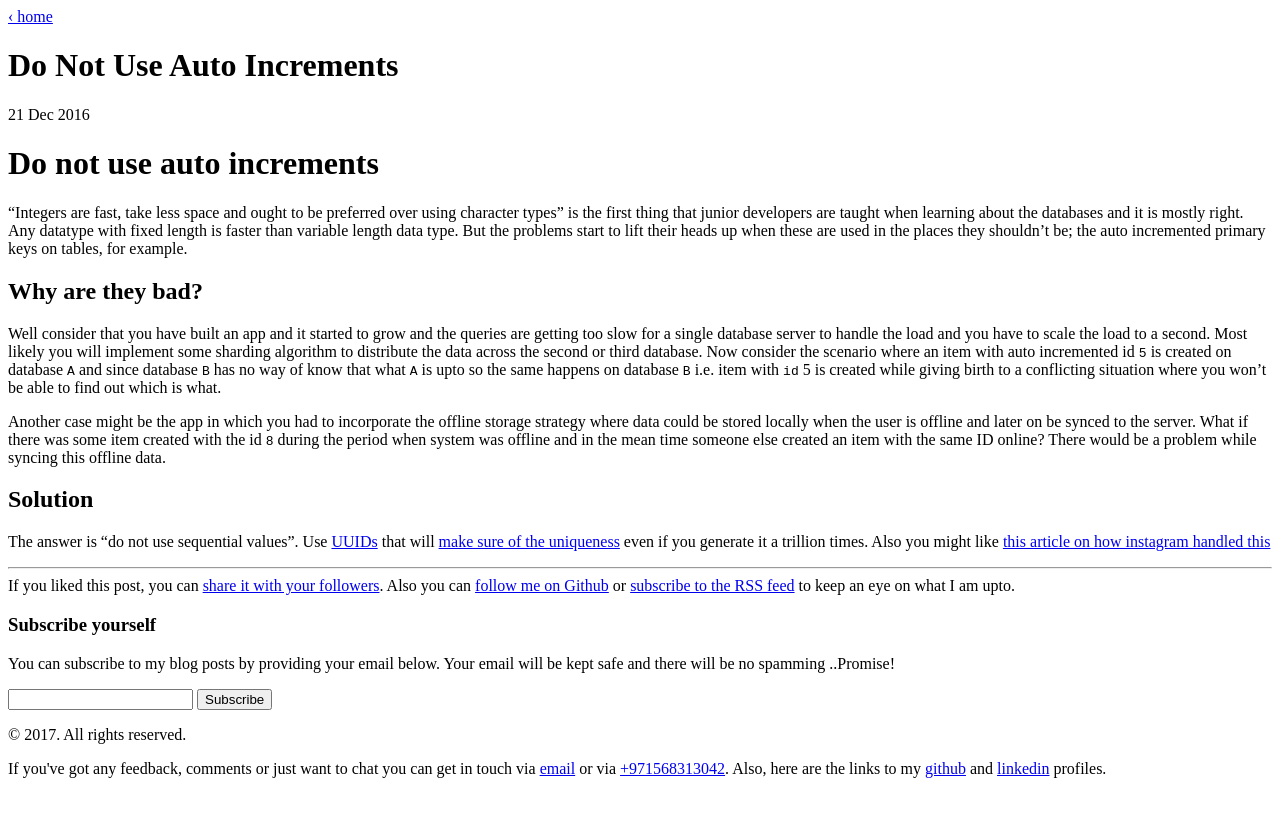
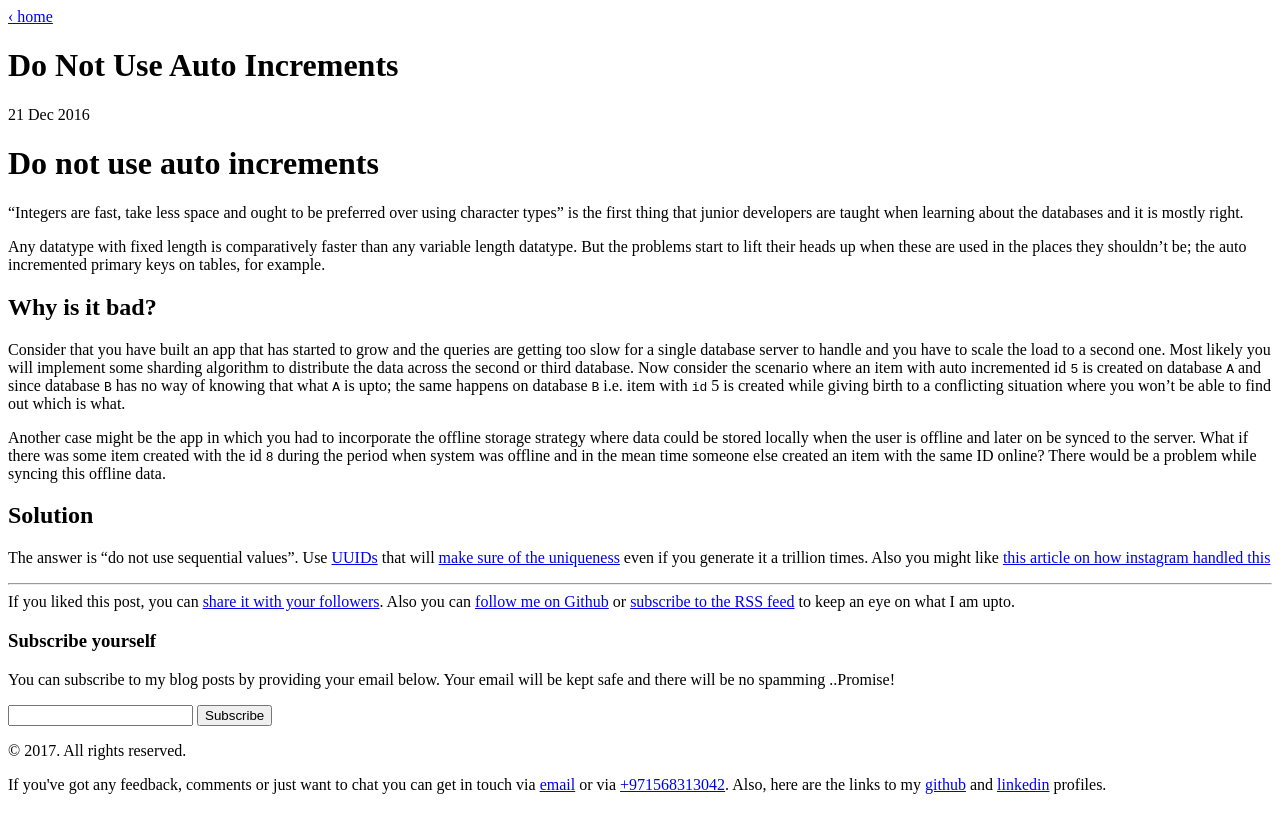
Before and after one commit to kamranahmedse/kamranahmedse.github.io, a Jekyll site: the page built from blog/_posts/2016-12-21-do-not-use-auto-increments.md, in a window 1280 px wide. Shown: the top 833 px of the page. Built offline with Jekyll 4.4.1, drawn with Linux system fonts in a browser that asks for light colours; some web fonts are replaced; our own code applies the rules of GitHub Pages for plain Markdown files.

Commit message:
Fix typos

```diff
--- a/blog/_posts/2016-12-21-do-not-use-auto-increments.md
+++ b/blog/_posts/2016-12-21-do-not-use-auto-increments.md
@@ -1,10 +1,12 @@
 # Do not use auto increments
 
-"Integers are fast, take less space and ought to be preferred over using character types" is the first thing that junior developers are taught when learning about the databases and it is mostly right. Any datatype with fixed length is faster than variable length data type. But the problems start to lift their heads up when these are used in the places they shouldn't be; the auto incremented primary keys on tables, for example.
+"Integers are fast, take less space and ought to be preferred over using character types" is the first thing that junior developers are taught when learning about the databases and it is mostly right.
 
-## Why are they bad?
+Any datatype with fixed length is comparatively faster than any variable length datatype. But the problems start to lift their heads up when these are used in the places they shouldn't be; the auto incremented primary keys on tables, for example.
 
-Well consider that you have built an app and it started to grow and the queries are getting too slow for a single database server to handle the load and you have to scale the load to a second. Most likely you will implement some sharding algorithm to distribute the data across the second or third database. Now consider the scenario where an item with auto incremented id `5` is created on database `A` and since database `B` has no way of know that what `A` is upto so the same happens on database `B` i.e. item with `id` 5 is created while giving birth to a conflicting situation where you won't be able to find out which is what.
+## Why is it bad?
+
+Consider that you have built an app that has started to grow and the queries are getting too slow for a single database server to handle and you have to scale the load to a second one. Most likely you will implement some sharding algorithm to distribute the data across the second or third database. Now consider the scenario where an item with auto incremented id `5` is created on database `A` and since database `B` has no way of knowing that what `A` is upto; the same happens on database `B` i.e. item with `id` 5 is created while giving birth to a conflicting situation where you won't be able to find out which is what.
 
 Another case might be the app in which you had to incorporate the offline storage strategy where data could be stored locally when the user is offline and later on be synced to the server. What if there was some item created with the id `8` during the period when system was offline and in the mean time someone else created an item with the same ID online? There would be a problem while syncing this offline data.
 
```
